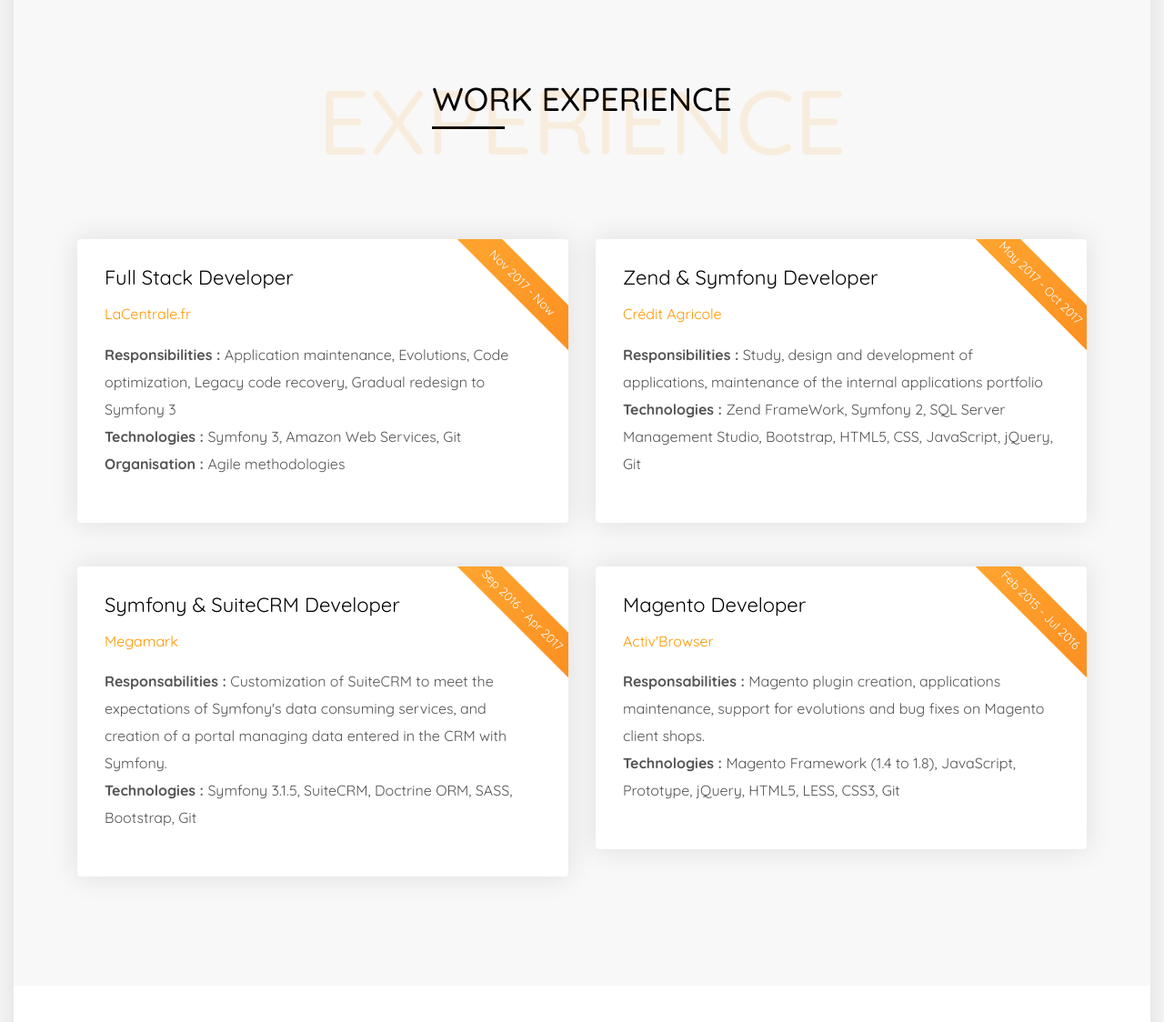
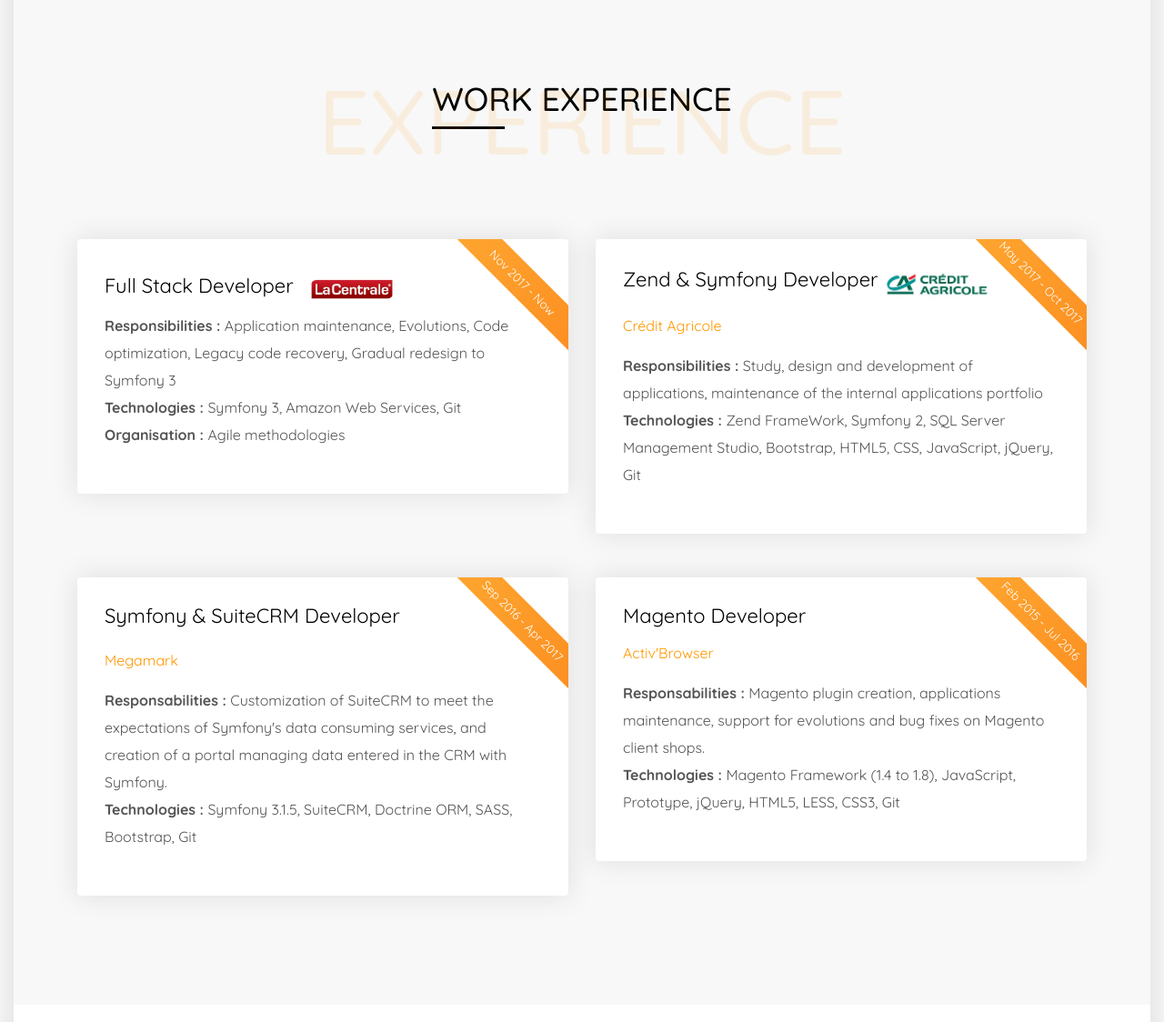
Before and after one commit to hvp3z/webResume, a PHP site: page / in a window 1280 px wide. Shown: the part 1573-2697 px from the top of the page at 91% size. Run offline with PHP 8.4, Linux system fonts and the light colour scheme.

Commit message:
v0.5 - Experiences imgs

```diff
--- a/index.php
+++ b/index.php
@@ -66,8 +66,8 @@
 
                     <div class="col-md-6 mt-5">
                         <div class="work-exp-block wow fadeIn" data-wow-duration="1s" data-wow-delay=".1s" style="visibility: visible; animation-duration: 1s; animation-delay: 0.1s; animation-name: fadeIn;">
-                            <h4 class="block-title">Full Stack Developer</h4>
-                            <h6 class="company-name color-text">LaCentrale.fr</h6>
+                            <h4 style="display:inline-block" class="block-title">Full Stack Developer</h4>
+                            <img style="max-width:120px; max-height: 120px; display:inline-block;" src="assets/img/lc.jpg" alt="LaCentrale">
                             <div class="working-duration">
                                 Nov 2017 - Now
                             </div>
@@ -80,7 +80,8 @@
 
                     <div class="col-md-6 mt-5">
                         <div class="work-exp-block wow fadeIn" data-wow-duration="1s" data-wow-delay=".2s" style="visibility: visible; animation-duration: 1s; animation-delay: 0.2s; animation-name: fadeIn;">
-                            <h4 class="block-title">Zend & Symfony Developer</h4>
+                            <h4 style="display:inline-block;" class="block-title">Zend & Symfony Developer</h4>
+                            <img style="max-width:120px; max-height: 120px; display:inline-block;" src="assets/img/ca.jpg" alt="Crédit Agricole">
                             <h6 class="company-name color-text">Crédit Agricole</h6>
                             <div class="working-duration">
                                 May 2017 - Oct 2017
@@ -98,7 +99,7 @@
 
                     <div class="col-md-6 mt-5">
                         <div class="work-exp-block wow fadeIn" data-wow-duration="1s" data-wow-delay=".3s" style="visibility: visible; animation-duration: 1s; animation-delay: 0.3s; animation-name: fadeIn;">
-                            <h4 class="block-title">Symfony & SuiteCRM Developer</h4>
+                            <h4 style="display:inline-block;" class="block-title">Symfony & SuiteCRM Developer</h4>
                             <h6 class="company-name color-text">Megamark</h6>
                             <div class="working-duration">
                                 Sep 2016 - Apr 2017
```
Also changed, not shown: assets/img/ab.jpg (added), assets/img/ca.jpg (added), assets/img/lc.jpg (added), assets/img/mgk.png (added).
